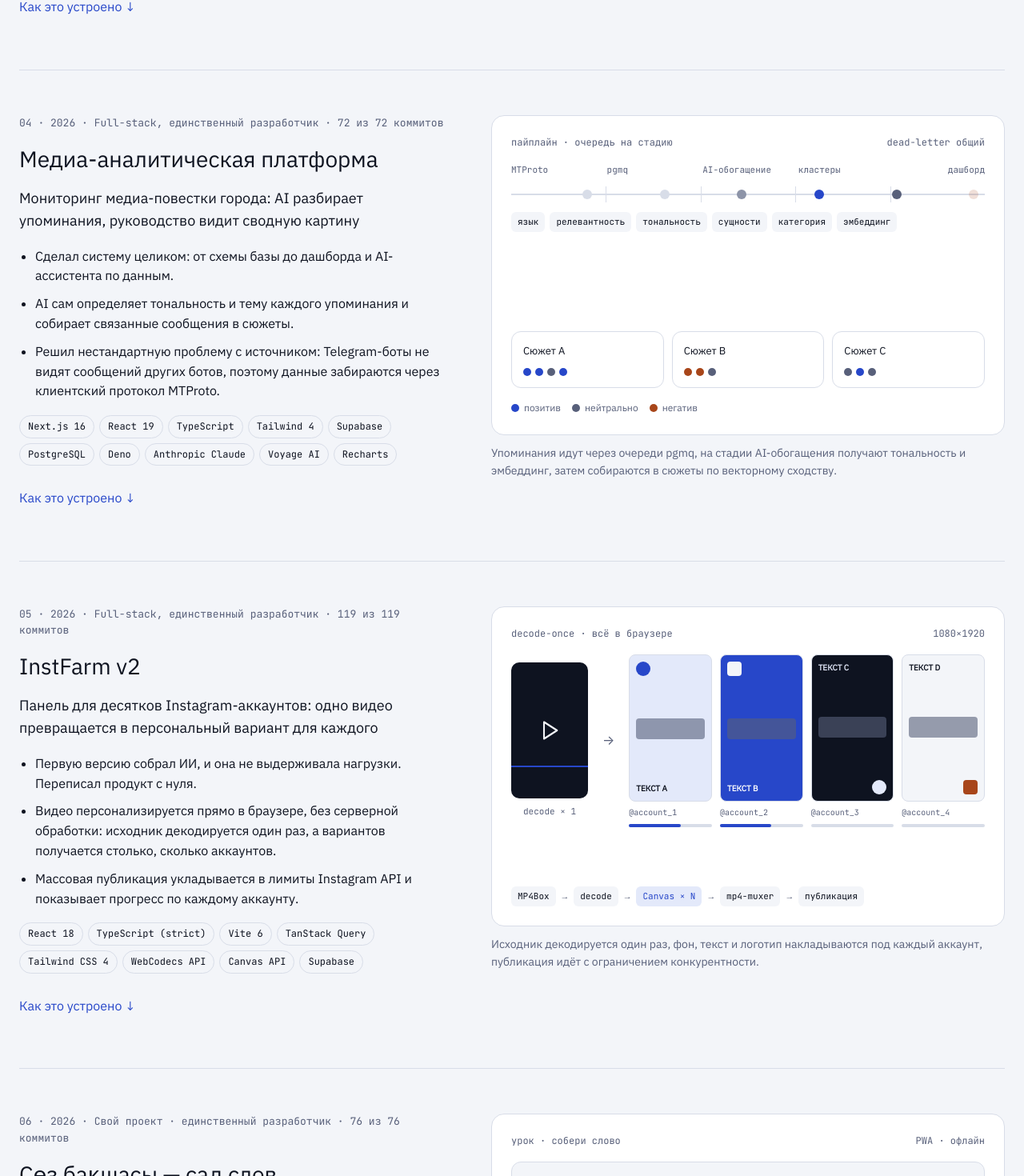
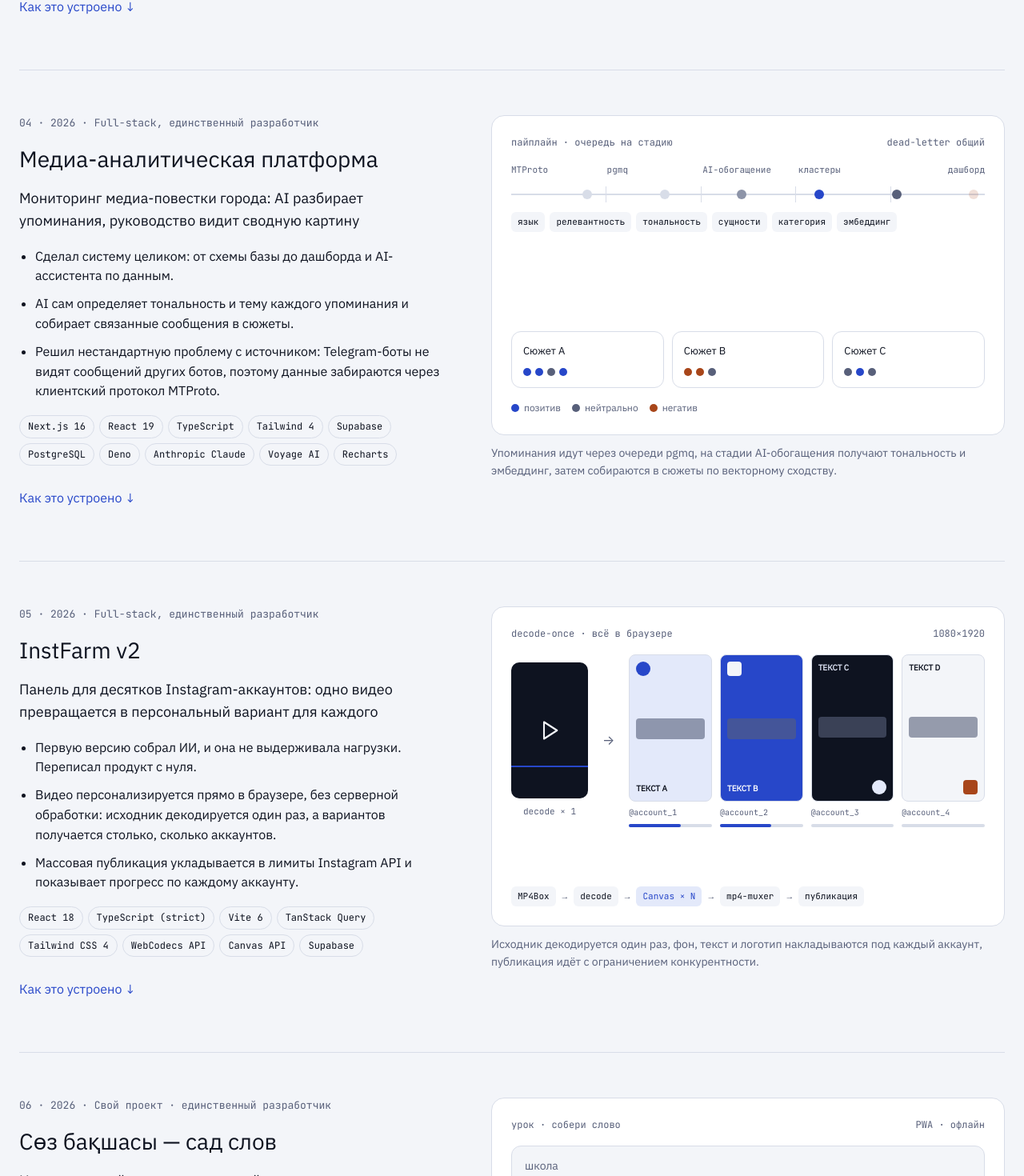
Before and after one commit to iamkniser/portfolio, a React (Vite) app: page / in a window 1280 px wide. Shown: the part 3373-4843 px from the top of the page at 80% size. Built offline with nearby package versions, Linux system fonts and the light colour scheme; a web font is replaced by a local one.

Commit message:
fix: без счёта коммитов в соло-проектах
«N из N» повторяет «единственный разработчик»; в командных проектах цифры остаются.

Co-Authored-By: Claude Opus 5.5 <noreply@anthropic.com>

```diff
--- a/src/data/cases.ts
+++ b/src/data/cases.ts
@@ -163,7 +163,7 @@ export const cases: CaseStudy[] = [
     id: 'media-platform',
     name: 'Медиа-аналитическая платформа',
     year: '2026',
-    role: 'Full-stack, единственный разработчик · 72 из 72 коммитов',
+    role: 'Full-stack, единственный разработчик',
     tagline: 'Мониторинг медиа-повестки города: AI разбирает упоминания, руководство видит сводную картину',
     highlights: [
       'Сделал систему целиком: от схемы базы до дашборда и AI-ассистента по данным.',
@@ -203,7 +203,7 @@ export const cases: CaseStudy[] = [
     id: 'instfarm',
     name: 'InstFarm v2',
     year: '2026',
-    role: 'Full-stack, единственный разработчик · 119 из 119 коммитов',
+    role: 'Full-stack, единственный разработчик',
     tagline: 'Панель для десятков Instagram-аккаунтов: одно видео превращается в персональный вариант для каждого',
     highlights: [
       'Первую версию собрал ИИ, и она не выдерживала нагрузки. Переписал продукт с нуля.',
@@ -241,7 +241,7 @@ export const cases: CaseStudy[] = [
     id: 'word-garden',
     name: 'Сөз бақшасы — сад слов',
     year: '2026',
-    role: 'Свой проект · единственный разработчик · 76 из 76 коммитов',
+    role: 'Свой проект · единственный разработчик',
     tagline: 'Игра, в которой ученики начальной школы учат казахские и английские слова, а слово растёт от семечка до дерева',
     highlights: [
       'Сделал продукт от идеи до живого сайта: игра для ученика, кабинет взрослого с наборами слов, приглашения для родителей.',
```
